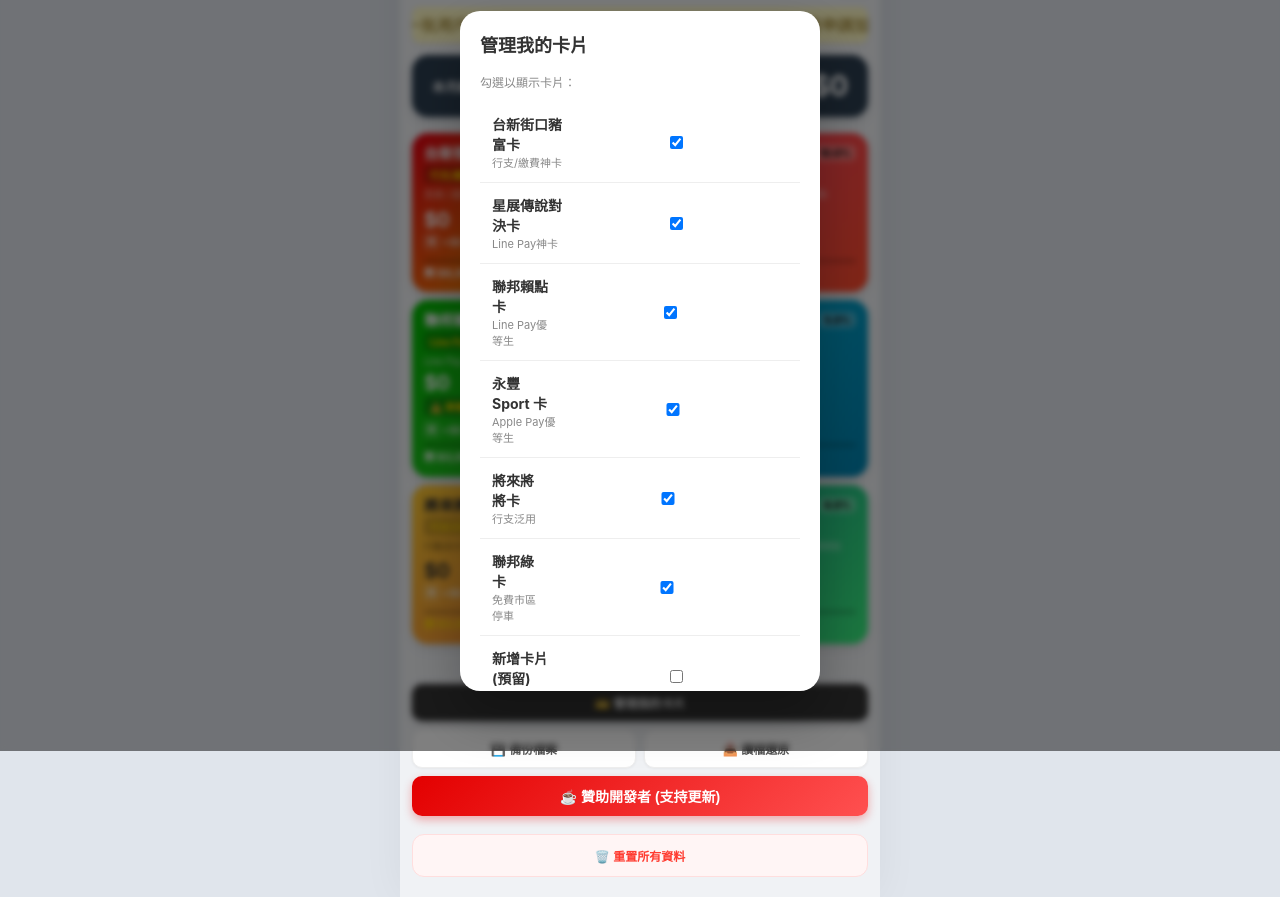
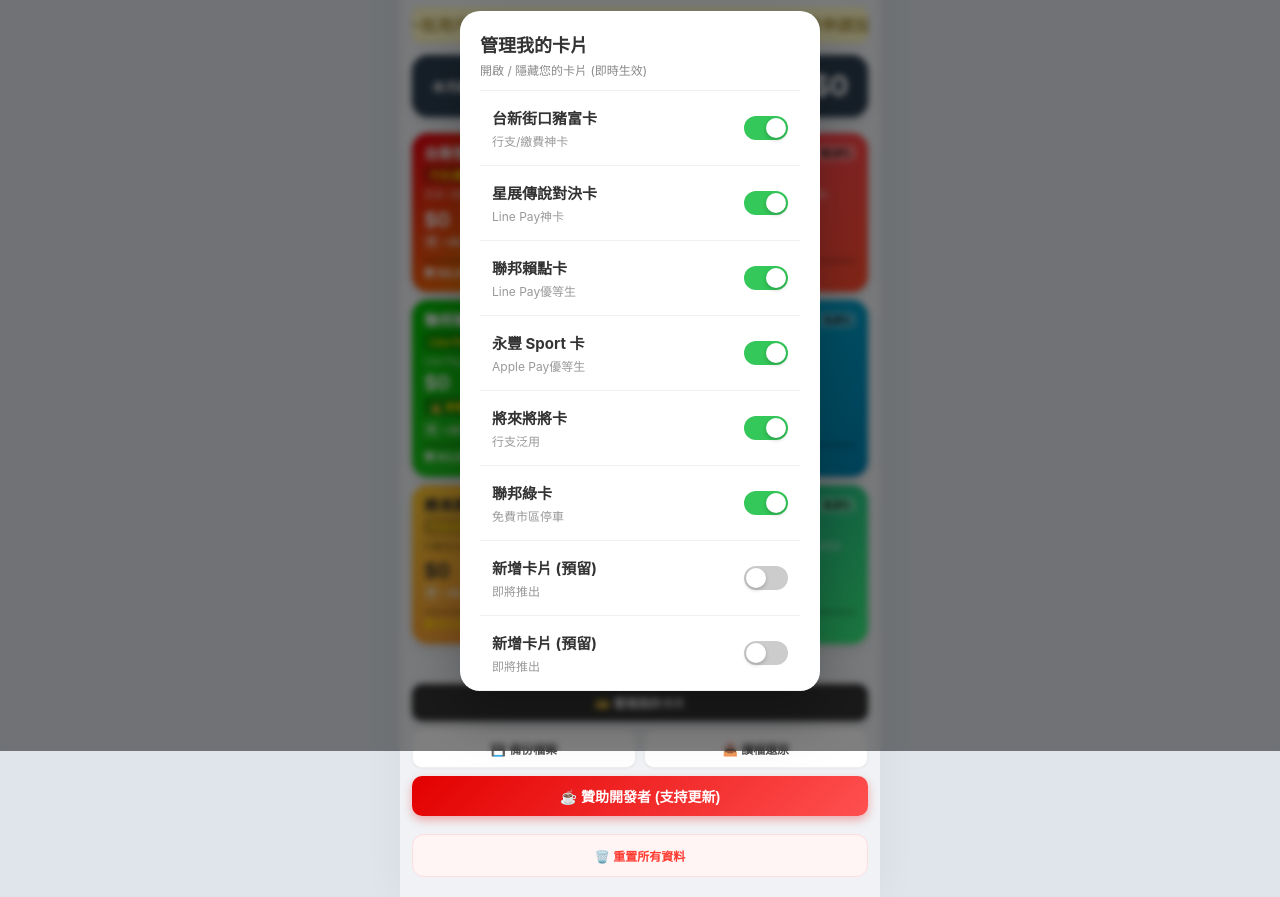
Before and after one commit to shawn2026-oss/shawn-2026-creditcard, a plain HTML site: page index.html in a window 1280 px wide. Both pictures are taken after a click on the button "💳 管理我的卡片". Shown: the part 49-946 px from the top of the page. Drawn offline with nearby package versions, Linux system fonts and the light colour scheme.

Commit message:
Update index.html

```diff
--- a/index.html
+++ b/index.html
@@ -109,10 +109,14 @@
             box-shadow: 0 4px 12px rgba(0,0,0,0.1); position: relative;
             transition: transform 0.1s; cursor: pointer; color: white; overflow: hidden;
             user-select: none; -webkit-user-select: none;
+            /* 關鍵修復：確保觸控事件不被攔截 */
+            touch-action: none;
         }
         .card-tile:active { transform: scale(0.97); }
-        .sortable-ghost { opacity: 0.4; transform: scale(0.95); }
-        .sortable-drag { cursor: grabbing; }
+
+        /* 懸浮樣式強化 */
+        .sortable-ghost { opacity: 0.4; transform: scale(0.95); background: rgba(255,255,255,0.8); }
+        .sortable-drag { cursor: grabbing; transform: scale(1.05); z-index: 1000; box-shadow: 0 20px 40px rgba(0,0,0,0.2); }
 
         .tile-header { display: flex; justify-content: space-between; align-items: flex-start; z-index: 2; margin-bottom: 2px;}
         .tile-name { font-size: 15px; font-weight: 800; line-height: 1.2; text-shadow: 0 1px 2px rgba(0,0,0,0.15); }
@@ -223,22 +227,62 @@
         .option-row.read-only { opacity: 0.8; pointer-events: none; }
         .option-row.read-only input { opacity: 0.6; }
 
-        /* 管理卡片列表樣式 (極簡版) */
+        /* 管理卡片列表樣式 (iOS 風格優化) */
         .manage-item {
             display: flex; align-items: center; justify-content: space-between;
-            padding: 12px; border-bottom: 1px solid #eee;
+            padding: 16px 12px; /* 增加點擊區域 */
+            border-bottom: 1px solid #f0f0f0;
+            background: #fff;
+            cursor: pointer;
+            transition: background 0.2s;
         }
-        .manage-item:last-child { border-bottom: none; }
-        .manage-info { display: flex; flex-direction: column; }
-        .manage-name { font-size: 14px; font-weight: 700; color: #333; }
-        .manage-desc { font-size: 11px; color: #888; }
+        .manage-item:active { background: #f9f9f9; }
+        .manage-info { display: flex; flex-direction: column; gap: 4px; }
+        .manage-name { font-size: 15px; font-weight: 700; color: #333; }
+        .manage-desc { font-size: 12px; color: #999; }
+
+        /* iOS 風格 Toggle Switch */
+        .switch {
+            position: relative;
+            display: inline-block;
+            width: 44px;
+            height: 24px;
+            flex-shrink: 0;
+        }
+        .switch input { opacity: 0; width: 0; height: 0; }
+        .slider {
+            position: absolute;
+            cursor: pointer;
+            top: 0; left: 0; right: 0; bottom: 0;
+            background-color: #ccc;
+            transition: .4s;
+            border-radius: 34px;
+        }
+        .slider:before {
+            position: absolute;
+            content: "";
+            height: 20px;
+            width: 20px;
+            left: 2px;
+            bottom: 2px;
+            background-color: white;
+            transition: .4s;
+            border-radius: 50%;
+            box-shadow: 0 2px 4px rgba(0,0,0,0.2);
+        }
+        input:checked + .slider {
+            background-color: #34C759; /* iOS Green */
+        }
+        input:checked + .slider:before {
+            transform: translateX(20px);
+        }
     </style>
 </head>
 <body>
     <div class="app-container">
         <div class="header-top-row">
             <div class="author-top">Designed by Shawn</div>
-            <div class="version-tag" id="top-version-tag">V77.0</div>
+            <div class="version-tag" id="top-version-tag">V79.0</div>
         </div>
 
         <div class="header-section">
@@ -342,9 +386,11 @@
 
     <div id="manageModal" class="modal" onclick="if(event.target===this) document.getElementById('manageModal').style.display='none'">
         <div class="modal-content" style="max-height:80vh; overflow-y:auto;">
-            <h2 style="margin: 0 0 16px 0; font-size: 18px; font-weight: 800; color:#333;">管理我的卡片</h2>
-            <div style="font-size:12px; color:#888; margin-bottom:12px;">勾選以顯示卡片：</div>
-            <div id="manageCardList"></div>
+            <h2 style="margin: 0 0 4px 0; font-size: 18px; font-weight: 800; color:#333;">管理我的卡片</h2>
+            <div style="font-size:12px; color:#888; margin-bottom:12px;">開啟 / 隱藏您的卡片 (即時生效)</div>
+
+            <div id="manageCardList" style="border-top:1px solid #eee;"></div>
+
             <button class="btn btn-confirm" style="width:100%; margin-top:20px;" onclick="document.getElementById('manageModal').style.display='none'">完成</button>
         </div>
     </div>
@@ -539,12 +585,13 @@
     // 初始化顯示狀態
     let visibleCards = JSON.parse(localStorage.getItem('visibleCards'));
     if (!visibleCards) {
-        visibleCards = ['c6', 'c1', 'c5', 'c3', 'c4', 'c2'];
+        visibleCards = ['c6', 'c1', 'c5', 'c3', 'c4', 'c2']; // 預設顯示ID (隱藏預留卡)
         localStorage.setItem('visibleCards', JSON.stringify(visibleCards));
     }
 
     let savedOrder = JSON.parse(localStorage.getItem('cardOrder'));
     let cards = [...defaultCards];
+    let sortableInstance = null; // 全局變數儲存 Sortable 實例
 
     function getSortedCards() {
         let displayCards = cards.filter(c => visibleCards.includes(c.id));
@@ -562,17 +609,31 @@
 
     function initSortable() {
         var el = document.getElementById('card-grid');
-        new Sortable(el, {
+
+        // 關鍵修復：銷毀舊實例，避免重複綁定導致衝突
+        if (sortableInstance) {
+            sortableInstance.destroy();
+        }
+
+        sortableInstance = new Sortable(el, {
             animation: 150,
             ghostClass: 'sortable-ghost',
             dragClass: 'sortable-drag',
             delay: 200,
             delayOnTouchOnly: true,
+            forceFallback: true, // 關鍵修復：強制使用 Fallback 讓懸浮樣式更穩定
             onEnd: function (evt) {
-                const newOrder = Array.from(evt.to.children).map(el => {
+                const visibleOrder = Array.from(evt.to.children).map(el => {
                     return el.getAttribute('data-card-id');
                 });
-                localStorage.setItem('cardOrder', JSON.stringify(newOrder));
+
+                // 邏輯優化：將隱藏的卡片補在最後，避免遺失
+                const allCardIds = cards.map(c => c.id);
+                const hiddenCards = allCardIds.filter(id => !visibleOrder.includes(id));
+                const finalOrder = [...visibleOrder, ...hiddenCards];
+
+                localStorage.setItem('cardOrder', JSON.stringify(finalOrder));
+                savedOrder = finalOrder; // 更新內存變數
             }
         });
     }
@@ -619,13 +680,12 @@
             const normalReward = (greenOverflow + totalNormalSpend) * 0.01;
             reward = greenReward + foreignReward + normalReward;
 
+            // 修正：綠卡固定顯示 6.0% (代表最高戰力)
             let actualRate = 6.0;
-            if (totalSpend > 0) {
-                 actualRate = (reward / totalSpend) * 100;
-            }
             return { spend: totalSpend, validSpend: validSpend, reward: Math.round(reward), rate: actualRate.toFixed(1) };
         }
 
+        // 其他卡片邏輯
         if (card.type === 'mixed') {
             if (validSpend < card.minSpend) reward = validSpend * card.tier2Rate;
             else if (validSpend <= card.limit) reward = validSpend * card.tier1Rate;
@@ -647,6 +707,7 @@
     function toggleBillLogic() {
         const isBill = document.getElementById('checkIsBill').checked;
         const labelBase = document.getElementById('labelBaseRate');
+
         if (isBill) {
             document.getElementById('checkBonus25').checked = false;
             labelBase.innerText = "🔰 基本回饋 0.15% (無上限)";
@@ -742,7 +803,7 @@
         const container = document.getElementById('card-grid');
         let monthTotalReward = 0; container.innerHTML = '';
 
-        // 總回饋計算包含所有卡片（含隱藏）
+        // 修正：總金額計算包含所有卡片（含隱藏）
         cards.forEach(card => {
              if (card.type === 'placeholder') return;
              const stats = calculateStats(card.id);
@@ -791,7 +852,7 @@
             tile.style.background = card.gradient;
             tile.style.color = card.textColor;
 
-            // 佔位卡點擊事件不同
+            // 佔位卡點擊事件不同 - 修改為「新卡片建置中」
             if (card.type === 'placeholder') {
                 tile.onclick = () => alert('新卡片建置中');
             } else {
@@ -828,14 +889,27 @@
 
         cards.forEach(card => {
             const isVisible = visibleCards.includes(card.id);
+            // 點擊整行觸發切換
             const item = document.createElement('div');
             item.className = 'manage-item';
+            // 將 onclick 綁在整個 div 上
+            item.onclick = function() {
+                // 找到內部的 checkbox 並切換狀態
+                const checkbox = this.querySelector('input[type="checkbox"]');
+                checkbox.checked = !checkbox.checked;
+                // 觸發切換邏輯
+                toggleCardVisibility(card.id);
+            };
+
             item.innerHTML = `
                 <div class="manage-info">
                     <div class="manage-name">${card.name}</div>
                     <div class="manage-desc">${card.nickname}</div>
                 </div>
-                <input type="checkbox" ${isVisible ? 'checked' : ''} onchange="toggleCardVisibility('${card.id}')">
+                <label class="switch" onclick="event.stopPropagation()">
+                    <input type="checkbox" ${isVisible ? 'checked' : ''} onchange="toggleCardVisibility('${card.id}')">
+                    <span class="slider"></span>
+                </label>
             `;
             list.appendChild(item);
         });
@@ -850,23 +924,20 @@
             visibleCards.push(cardId);
         }
         localStorage.setItem('visibleCards', JSON.stringify(visibleCards));
-        renderGrid();
+        renderGrid(); // 即時刷新背景
     }
 
+    // ... (其餘函式保持不變) ...
     function openQuickAdd(cardId) {
         const card = cards.find(c => c.id === cardId);
         document.getElementById('modalTitle').innerText = card.name;
         document.getElementById('modalSubtitle').innerText = card.note;
         document.getElementById('cardIdInput').value = cardId;
-
         history.pushState({modalOpen: true}, "", "#modal");
-
         const pigRichOptions = document.getElementById('pigRichOptions');
         const greenCardOptions = document.getElementById('greenCardOptions');
-
         pigRichOptions.style.display = (cardId === 'c6') ? 'block' : 'none';
         greenCardOptions.style.display = (cardId === 'c2') ? 'block' : 'none';
-
         if (cardId === 'c6') {
             document.getElementById('checkBonus10').checked = true;
             document.getElementById('checkBonus25').checked = true;
@@ -877,33 +948,25 @@
             document.getElementById('checkGreenChannel').checked = false;
             document.getElementById('checkForeign').checked = false;
         }
-
         document.getElementById('liveRewardCalc').style.display = 'none';
         document.getElementById('liveRewardCalc').innerHTML = '';
-
         const parkingInfoDiv = document.getElementById('modalParkingInfo');
         if (card.parking) { parkingInfoDiv.innerHTML = card.parking; parkingInfoDiv.style.display = 'block'; } else { parkingInfoDiv.style.display = 'none'; }
         document.getElementById('transactionModal').style.display = 'flex';
         document.getElementById('amountInput').value = '';
         document.getElementById('noteInput').value = '';
-
         renderModalHistory(cardId);
-
         setTimeout(() => document.getElementById('amountInput').focus(), 100);
     }
-
     function renderModalHistory(cardId) {
         const container = document.getElementById('modalHistoryList');
         const titleDiv = document.getElementById('modalHistoryTitle');
         container.innerHTML = '';
-
         const now = new Date();
         const currentMonthStart = new Date(now.getFullYear(), now.getMonth(), 1);
         const lastDay = new Date(now.getFullYear(), now.getMonth() + 1, 0).getDate();
         const dateRange = `${now.getMonth() + 1}/1 - ${now.getMonth() + 1}/${lastDay}`;
-
         titleDiv.innerHTML = `<span>📅 本月 (${dateRange}) 消費紀錄</span><span style="font-weight:normal; font-size:10px; color:#aaa;">(點 ✕ 刪除)</span>`;
-
         const cardTx = transactions.filter(t => t.cardId === cardId && new Date(t.date) >= currentMonthStart).reverse();
         if (cardTx.length === 0) {
             container.innerHTML = '<div style="text-align:center; color:#ccc; font-size:12px; margin-top:10px;">本月尚無消費紀錄</div>';
@@ -921,11 +984,7 @@
             container.appendChild(item);
         });
     }
-
-    function closeModal() {
-        history.back();
-    }
-
+    function closeModal() { history.back(); }
     function addTransaction() {
         const cardId = document.getElementById('cardIdInput').value;
         const amount = document.getElementById('amountInput').value;
@@ -944,7 +1003,6 @@
         renderModalHistory(cardId);
         renderGrid();
     }
-
     function deleteTransaction(id, fromModal = false) {
         if(confirm('刪除此筆紀錄？')) {
             transactions = transactions.filter(t => t.id !== id);
@@ -956,7 +1014,6 @@
             }
         }
     }
-
     function resetAllData() { if(confirm('⚠️ 確定清空？')) { localStorage.clear(); transactions = []; renderGrid(); } }
     async function exportData() {
         const dataStr = JSON.stringify(transactions);
```
